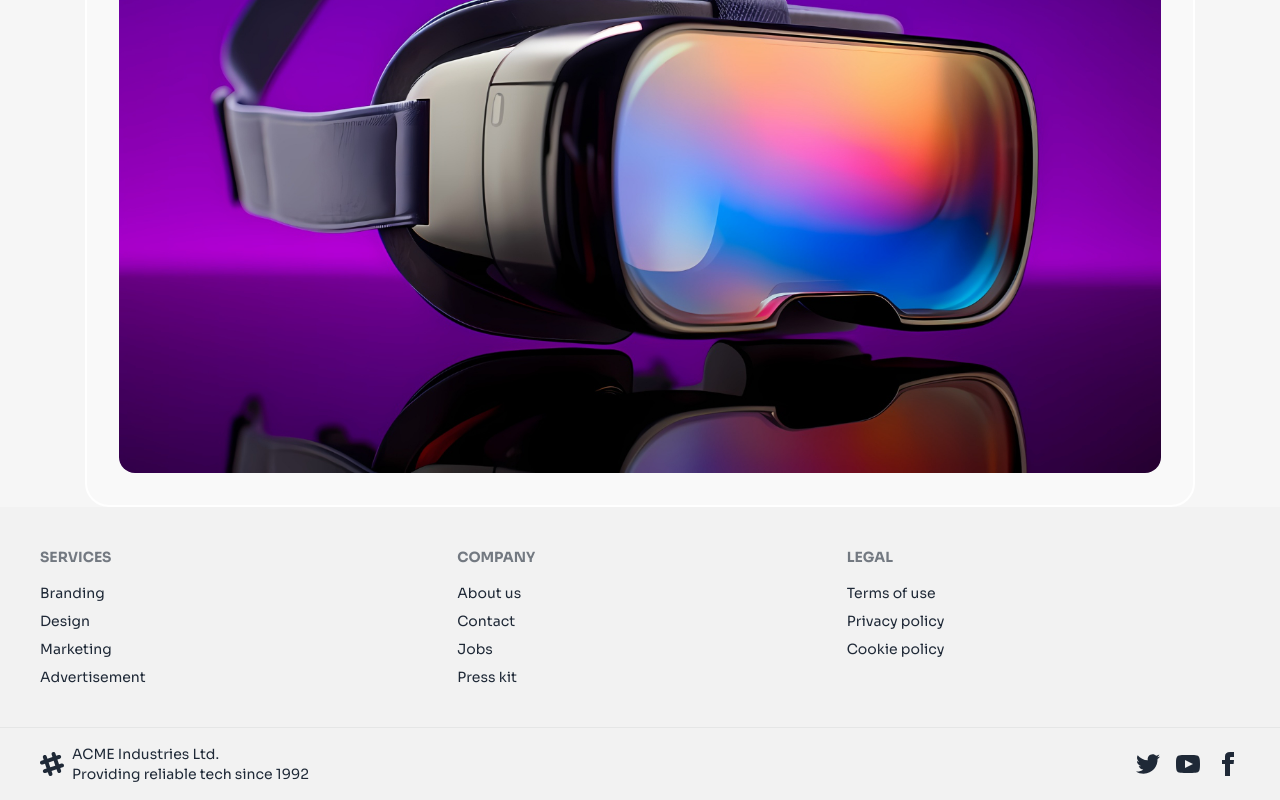
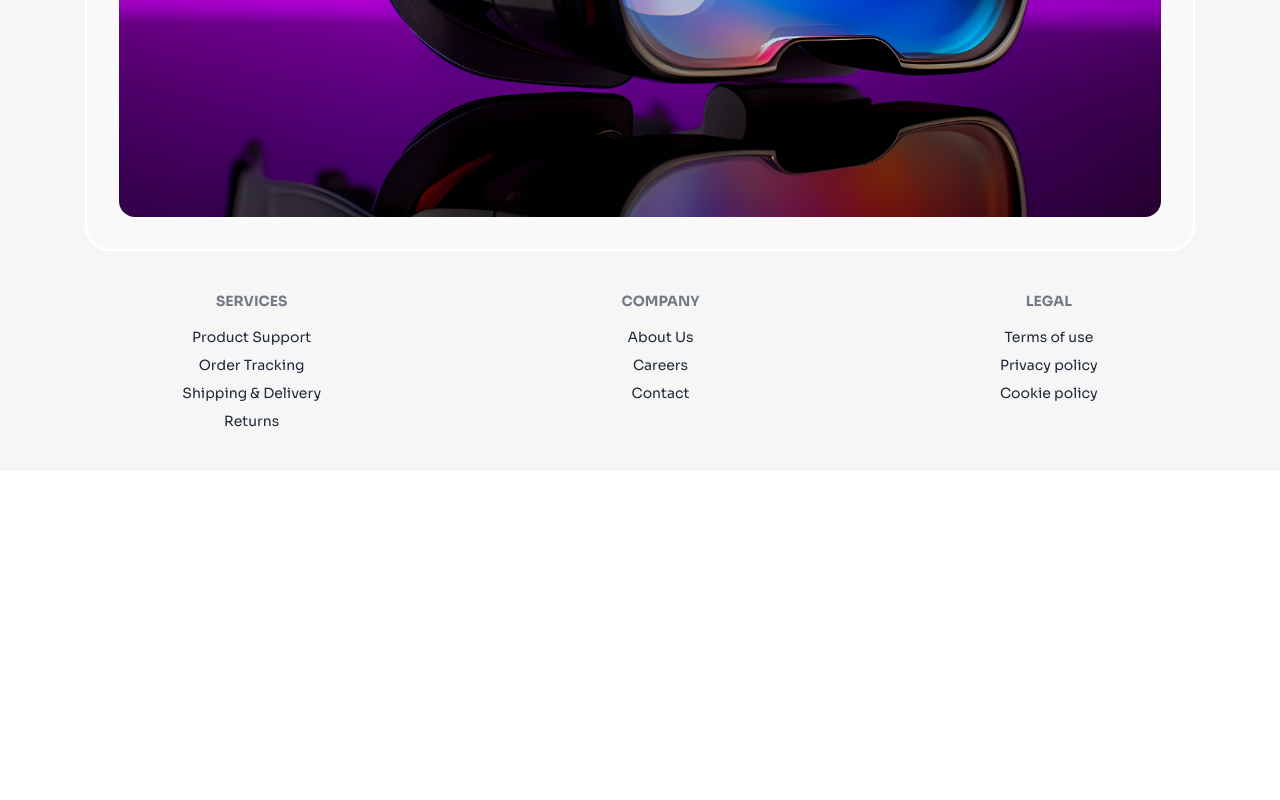
Before and after one commit to KYusufbd/gadget-heaven, a React (Vite) app: page / in a window 1280 px wide. Shown: the part 968-1768 px from the top of the page. After the commit the page ends 1439 px from the top, so only its background shows below. Built offline with nearby package versions, Linux system fonts and the light colour scheme.

Commit message:
Successfully applied prettier for tailwind css

```diff
--- a/package.json
+++ b/package.json
@@ -10,7 +10,6 @@
     "preview": "vite preview"
   },
   "dependencies": {
-    "prettier": "^3.4.1",
     "react": "^18.3.1",
     "react-dom": "^18.3.1",
     "react-icons": "^5.3.0",
@@ -29,6 +28,7 @@
     "eslint-plugin-react-refresh": "^0.4.14",
     "globals": "^15.11.0",
     "postcss": "^8.4.47",
+    "prettier": "^3.4.1",
     "prettier-plugin-tailwindcss": "^0.6.9",
     "tailwindcss": "^3.4.14",
     "vite": "^5.4.10"
--- a/src/App.jsx
+++ b/src/App.jsx
@@ -4,7 +4,7 @@ import Footer from "./Footer";
 
 function App() {
   return (
-    <div className="bg-[#F6F6F6]">
+    <div>
       <Navbar />
       <Outlet />
       <Footer />
--- a/src/Banner.jsx
+++ b/src/Banner.jsx
@@ -1,22 +1,22 @@
 const Banner = () => {
   return (
     <>
-      <div className="w-11/12 mx-auto bg-primary rounded-xl pt-12 pb-72 px-6 flex flex-col items-center gap-8">
-        <div className="flex flex-col w-full items-center gap-6">
-          <h1 className="text-4xl md:text-5xl lg:text-[56px] font-bold text-center text-white max-w-banner-width">
+      <div className="mx-auto flex w-11/12 flex-col items-center gap-8 rounded-xl bg-primary px-6 pb-72 pt-12">
+        <div className="flex w-full flex-col items-center gap-6">
+          <h1 className="max-w-banner-width text-center text-4xl font-bold text-white md:text-5xl lg:text-[56px]">
             Upgrade Your Tech Accessorize with Gadget Heaven Accessories
           </h1>
-          <p className="text-white text-base text-center max-w-3xl">
+          <p className="max-w-3xl text-center text-base text-white">
             Explore the latest gadgets that will take your experience to the
             next level. From smart devices to the coolest accessories, we have
             it all!
           </p>
         </div>
-        <div className="btn bg-white text-primary font-bold text-xl">
+        <div className="btn bg-white text-xl font-bold text-primary">
           Shop Now
         </div>
       </div>
-      <div className="mx-auto max-w-banner-width p-8 border-2 border-solid border-white bg-[#ffffff4d] rounded-3xl">
+      <div className="mx-auto -mt-64 max-w-banner-width rounded-3xl border-2 border-solid border-white bg-[#ffffff4d] p-8">
         <img src="/banner.jpg" alt="gadget-image" className="rounded-2xl" />
       </div>
     </>
--- a/src/Footer.jsx
+++ b/src/Footer.jsx
@@ -1,86 +1,28 @@
 const Footer = () => {
   return (
-    <>
-      <footer className="footer bg-base-200 text-base-content p-10 max-w-page-width mx-auto">
-        <nav>
+    <div className="w-full bg-bgcol">
+      <footer className="footer mx-auto max-w-page-width justify-around p-10 text-base-content">
+        <nav className="flex flex-col items-center">
           <h6 className="footer-title">Services</h6>
-          <a className="link link-hover">Branding</a>
-          <a className="link link-hover">Design</a>
-          <a className="link link-hover">Marketing</a>
-          <a className="link link-hover">Advertisement</a>
+          <a className="link-hover link">Product Support</a>
+          <a className="link-hover link">Order Tracking</a>
+          <a className="link-hover link">Shipping & Delivery</a>
+          <a className="link-hover link">Returns</a>
         </nav>
-        <nav>
+        <nav className="flex flex-col items-center">
           <h6 className="footer-title">Company</h6>
-          <a className="link link-hover">About us</a>
-          <a className="link link-hover">Contact</a>
-          <a className="link link-hover">Jobs</a>
-          <a className="link link-hover">Press kit</a>
+          <a className="link-hover link">About Us</a>
+          <a className="link-hover link">Careers</a>
+          <a className="link-hover link">Contact</a>
         </nav>
-        <nav>
+        <nav className="flex flex-col items-center">
           <h6 className="footer-title">Legal</h6>
-          <a className="link link-hover">Terms of use</a>
-          <a className="link link-hover">Privacy policy</a>
-          <a className="link link-hover">Cookie policy</a>
+          <a className="link-hover link">Terms of use</a>
+          <a className="link-hover link">Privacy policy</a>
+          <a className="link-hover link">Cookie policy</a>
         </nav>
       </footer>
-      <footer className="footer bg-base-200 text-base-content border-base-300 border-t px-10 py-4">
-        <aside className="grid-flow-col items-center">
-          <svg
-            width="24"
-            height="24"
-            viewBox="0 0 24 24"
-            xmlns="http://www.w3.org/2000/svg"
-            fillRule="evenodd"
-            clipRule="evenodd"
-            className="fill-current"
-          >
-            <path d="M22.672 15.226l-2.432.811.841 2.515c.33 1.019-.209 2.127-1.23 2.456-1.15.325-2.148-.321-2.463-1.226l-.84-2.518-5.013 1.677.84 2.517c.391 1.203-.434 2.542-1.831 2.542-.88 0-1.601-.564-1.86-1.314l-.842-2.516-2.431.809c-1.135.328-2.145-.317-2.463-1.229-.329-1.018.211-2.127 1.231-2.456l2.432-.809-1.621-4.823-2.432.808c-1.355.384-2.558-.59-2.558-1.839 0-.817.509-1.582 1.327-1.846l2.433-.809-.842-2.515c-.33-1.02.211-2.129 1.232-2.458 1.02-.329 2.13.209 2.461 1.229l.842 2.515 5.011-1.677-.839-2.517c-.403-1.238.484-2.553 1.843-2.553.819 0 1.585.509 1.85 1.326l.841 2.517 2.431-.81c1.02-.33 2.131.211 2.461 1.229.332 1.018-.21 2.126-1.23 2.456l-2.433.809 1.622 4.823 2.433-.809c1.242-.401 2.557.484 2.557 1.838 0 .819-.51 1.583-1.328 1.847m-8.992-6.428l-5.01 1.675 1.619 4.828 5.011-1.674-1.62-4.829z"></path>
-          </svg>
-          <p>
-            ACME Industries Ltd.
-            <br />
-            Providing reliable tech since 1992
-          </p>
-        </aside>
-        <nav className="md:place-self-center md:justify-self-end">
-          <div className="grid grid-flow-col gap-4">
-            <a>
-              <svg
-                xmlns="http://www.w3.org/2000/svg"
-                width="24"
-                height="24"
-                viewBox="0 0 24 24"
-                className="fill-current"
-              >
-                <path d="M24 4.557c-.883.392-1.832.656-2.828.775 1.017-.609 1.798-1.574 2.165-2.724-.951.564-2.005.974-3.127 1.195-.897-.957-2.178-1.555-3.594-1.555-3.179 0-5.515 2.966-4.797 6.045-4.091-.205-7.719-2.165-10.148-5.144-1.29 2.213-.669 5.108 1.523 6.574-.806-.026-1.566-.247-2.229-.616-.054 2.281 1.581 4.415 3.949 4.89-.693.188-1.452.232-2.224.084.626 1.956 2.444 3.379 4.6 3.419-2.07 1.623-4.678 2.348-7.29 2.04 2.179 1.397 4.768 2.212 7.548 2.212 9.142 0 14.307-7.721 13.995-14.646.962-.695 1.797-1.562 2.457-2.549z"></path>
-              </svg>
-            </a>
-            <a>
-              <svg
-                xmlns="http://www.w3.org/2000/svg"
-                width="24"
-                height="24"
-                viewBox="0 0 24 24"
-                className="fill-current"
-              >
-                <path d="M19.615 3.184c-3.604-.246-11.631-.245-15.23 0-3.897.266-4.356 2.62-4.385 8.816.029 6.185.484 8.549 4.385 8.816 3.6.245 11.626.246 15.23 0 3.897-.266 4.356-2.62 4.385-8.816-.029-6.185-.484-8.549-4.385-8.816zm-10.615 12.816v-8l8 3.993-8 4.007z"></path>
-              </svg>
-            </a>
-            <a>
-              <svg
-                xmlns="http://www.w3.org/2000/svg"
-                width="24"
-                height="24"
-                viewBox="0 0 24 24"
-                className="fill-current"
-              >
-                <path d="M9 8h-3v4h3v12h5v-12h3.642l.358-4h-4v-1.667c0-.955.192-1.333 1.115-1.333h2.885v-5h-3.808c-3.596 0-5.192 1.583-5.192 4.615v3.385z"></path>
-              </svg>
-            </a>
-          </div>
-        </nav>
-      </footer>
-    </>
+    </div>
   );
 };
 
--- a/src/Home.jsx
+++ b/src/Home.jsx
@@ -3,7 +3,9 @@ import Banner from "./Banner";
 const Home = () => {
   return (
     <>
-      <Banner />
+      <header className="w-full bg-bgcol">
+        <Banner />
+      </header>
     </>
   );
 };
--- a/src/Navbar.jsx
+++ b/src/Navbar.jsx
@@ -4,7 +4,7 @@ import { MdFavoriteBorder } from "react-icons/md";
 
 const Navbar = () => {
   return (
-    <nav className="navbar items-center my-6 w-11/12 max-w[1540px] mx-auto">
+    <nav className="max-w[1540px] navbar mx-auto my-6 w-11/12 items-center">
       <div className="navbar-start">
         <div className="dropdown">
           <div tabIndex={0} role="button" className="btn btn-ghost lg:hidden">
@@ -23,7 +23,7 @@ const Navbar = () => {
               />
             </svg>
           </div>
-          <ul className="font-medium menu menu-sm dropdown-content bg-base-100 rounded-box z-[1] mt-3 w-52 p-2 shadow">
+          <ul className="menu dropdown-content menu-sm z-[1] mt-3 w-52 rounded-box bg-base-100 p-2 font-medium shadow">
             <li>
               <NavLink to="/">Home</NavLink>
             </li>
@@ -35,7 +35,7 @@ const Navbar = () => {
             </li>
           </ul>
         </div>
-        <Link to="/" className="font-bold text-xl">
+        <Link to="/" className="text-xl font-bold">
           Gadget Heaven
         </Link>
       </div>
@@ -59,8 +59,8 @@ const Navbar = () => {
         </ul>
       </div>
       <div className="navbar-end flex gap-4">
-        <BsCart3 className="text-5xl outline-2 outline-gray-100 outline rounded-full p-2 btn btn-ghost" />
-        <MdFavoriteBorder className="text-5xl outline-2 outline-gray-100 outline rounded-full p-2 btn btn-ghost" />
+        <BsCart3 className="btn btn-ghost rounded-full p-2 text-5xl outline outline-2 outline-gray-100" />
+        <MdFavoriteBorder className="btn btn-ghost rounded-full p-2 text-5xl outline outline-2 outline-gray-100" />
       </div>
     </nav>
   );
--- a/tailwind.config.js
+++ b/tailwind.config.js
@@ -13,6 +13,7 @@ export default {
     extend: {
       colors: {
         primary: "#9538E2",
+        bgcol: "#F6F6F6",
       },
       spacing: {
         "page-width": "1280px",
@@ -21,5 +22,5 @@ export default {
     },
   },
 
-  plugins: [require("daisyui"), "prettier-plugin-tailwindcss"],
+  plugins: [require("daisyui")],
 };
```
Also changed, not shown: 2 other files (tests, documents, lock files or other folders).
